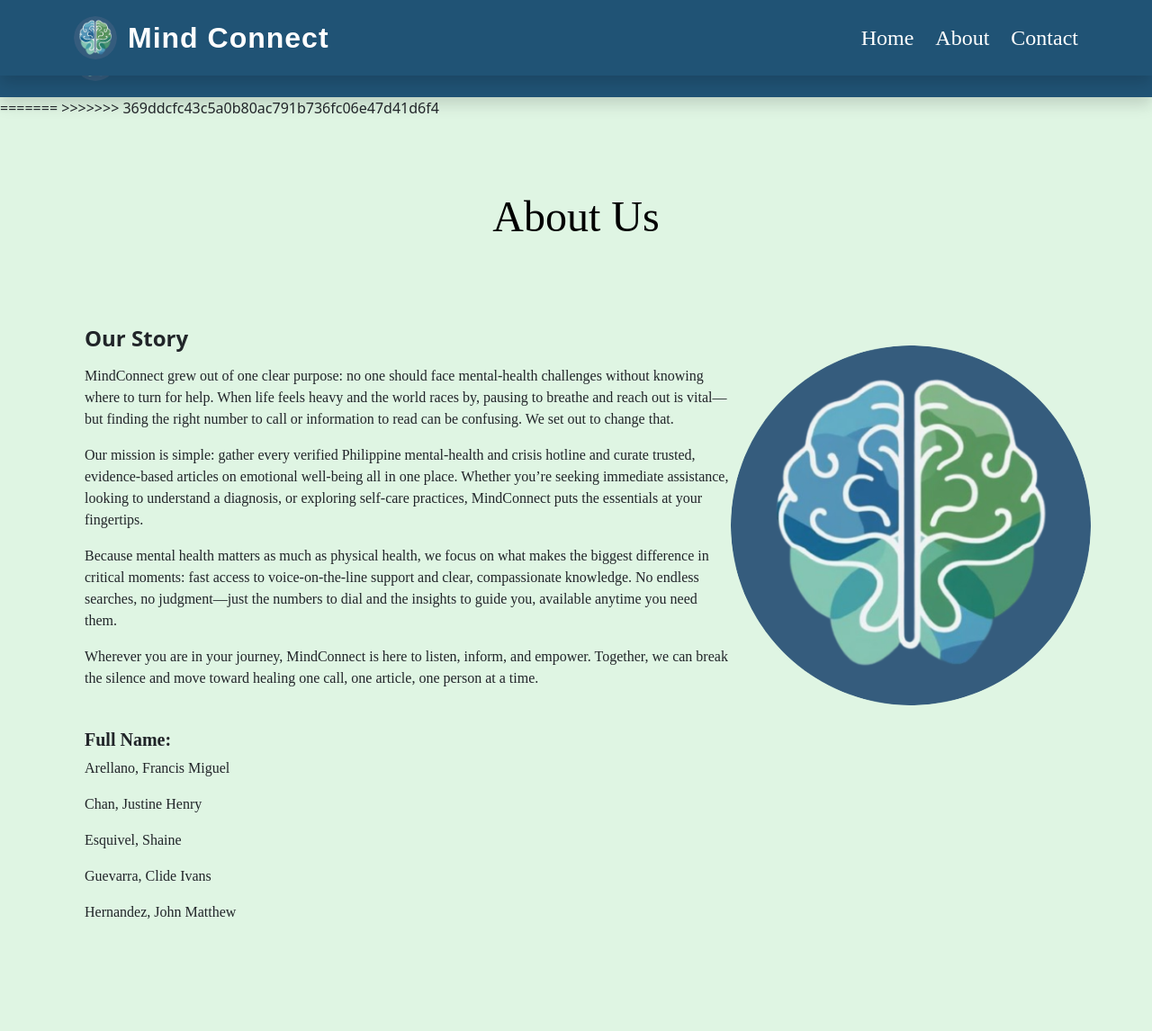
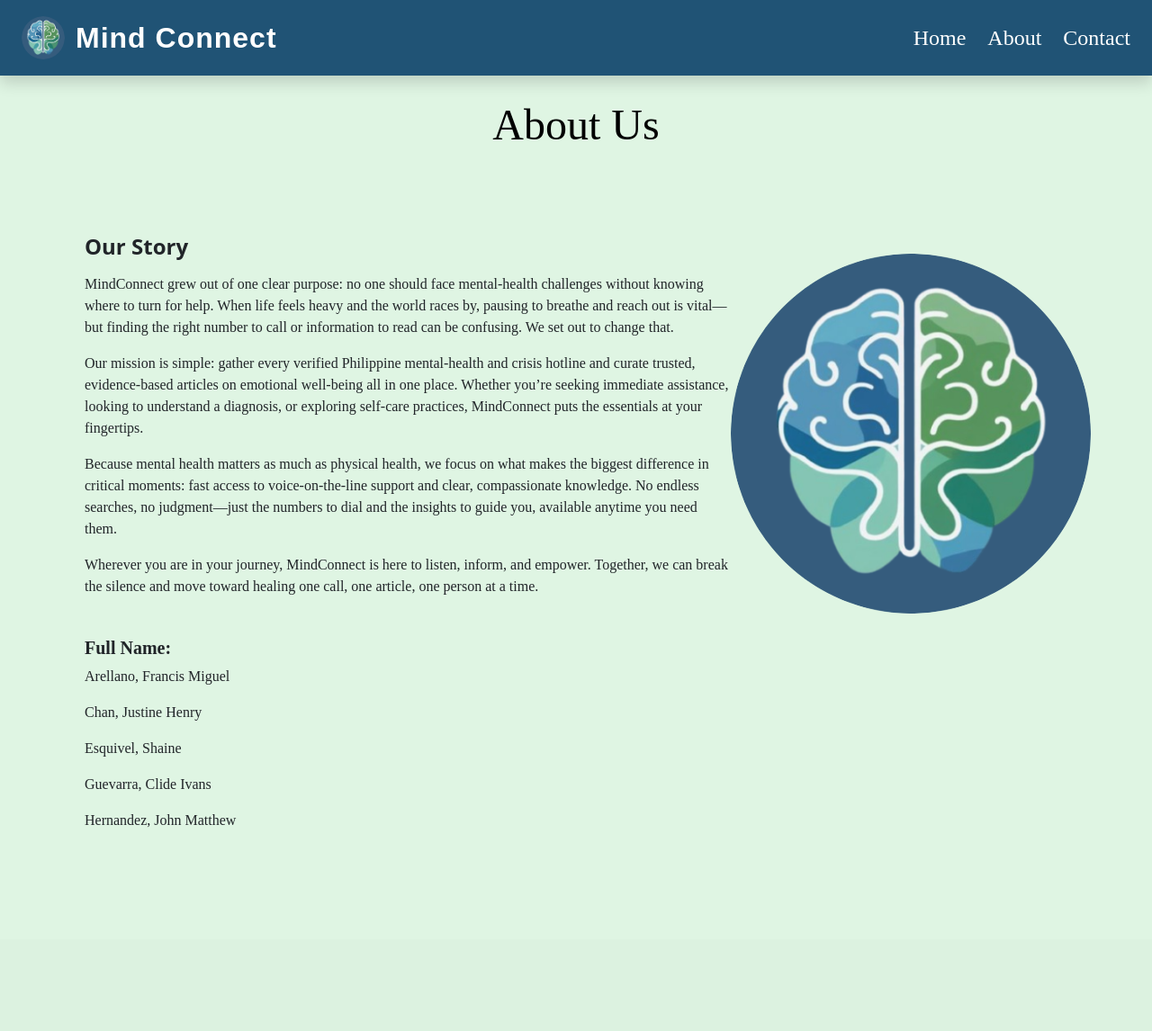
Before and after one commit to Mind-Connect/wd-mindconnect, a PHP site: page /about.php in a window 1280 px wide. Shown: the whole page at 90% size. After the commit the page ends 920 px from the top, so only its background shows below. Run offline with PHP 8.4, Linux system fonts and the light colour scheme.

Commit message:
esquivel

```diff
--- a/about.php
+++ b/about.php
@@ -11,39 +11,7 @@
   </head>
   <body>
 
-<<<<<<< HEAD
-    <div class="container-fluid shadow" style="background:#205375;">
-      <div class="container">
-        <div class="row">
-          <div class="col py-3">
-            <div class="d-flex flex-row justify-content-between align-items-center">
-              <div class="d-flex flex-row justify-content-start align-items-center">
-                <a class="navbar-brand text-white d-flex align-items-center" href="#">
-                  <img src="img/FINAL.png" alt="Logo">
-                  Mind Connect
-                </a>
-              </div>
-              <div class="d-flex flex-row justify-content-end align-items-center">
-                <ul class="navbar-nav ms-auto d-flex flex-row">
-                  <li class="nav-item">
-                    <a class="nav-link text-white" href="index.php">Home</a>
-                  </li>
-                  <li class="nav-item">
-                    <a class="nav-link text-white" href="about.php">About</a>
-                  </li>
-                  <li class="nav-item">
-                    <a class="nav-link text-white" href="contact.php">Contact</a>
-                  </li>
-                </ul>
-              </div>
-            </div>
-          </div>
-        </div>
-      </div>
-    </div>
-=======
       <?php include 'userNavbar.php'; ?>
->>>>>>> 369ddcfc43c5a0b80ac791b736fc06e47d41d6f4
 
     <section id="about" class="bg-muted">
         <div class="container">
--- a/index.php
+++ b/index.php
@@ -31,7 +31,7 @@
       </div>
     </section>
 
-
+  <section>
     <div class="container main-area">
       <div class="row m-3 py-5">
 
@@ -48,6 +48,7 @@
           <div class="glass-box">sffd</div>
         </div>
       </div>
+  </section>
 
         <?php include 'quotes.php'; ?>
 
--- a/style.css
+++ b/style.css
@@ -152,6 +152,7 @@ section {
 }
 
 .section-title {
+  margin-top: 30px;
   margin-bottom: 1rem;
   font-size: 48px;
   color: rgb(0, 0, 0);
@@ -215,8 +216,7 @@ h1 {
 
 h1, h2{
   font-family:'Lora', serif;
-   font-weight:500;
-
+  font-weight:500;
   font-weight:500;
 }
 
@@ -230,6 +230,7 @@ body.contact {
   background-color: #f8f9fa;
   margin: 0;
   padding: 20px;
+  background: rgba(223, 245, 227);
 }
 
 .contact-section {
@@ -238,6 +239,7 @@ body.contact {
 }
 
 h1.contact {
+  margin-top: 30px;
   margin-bottom: 30px;
   color: #333;
 }
--- a/userNavbar.php
+++ b/userNavbar.php
@@ -1,5 +1,5 @@
 <div class="container-fluid shadow fixed-top" style="background:rgb(32, 83, 117);">
-      <div class="container">
+      <div class="container-fluid">
         <div class="row">
           <div class="col py-3">
             <div class="d-flex flex-row justify-content-between align-items-center">
```
Also changed, not shown: login.php (+13 -4 lines), img/3.png (added).
